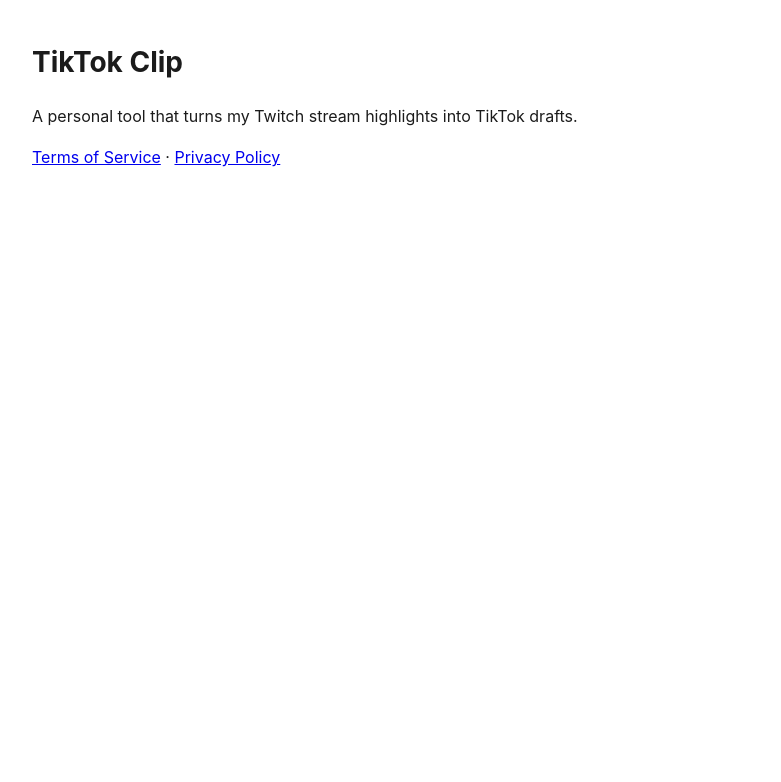
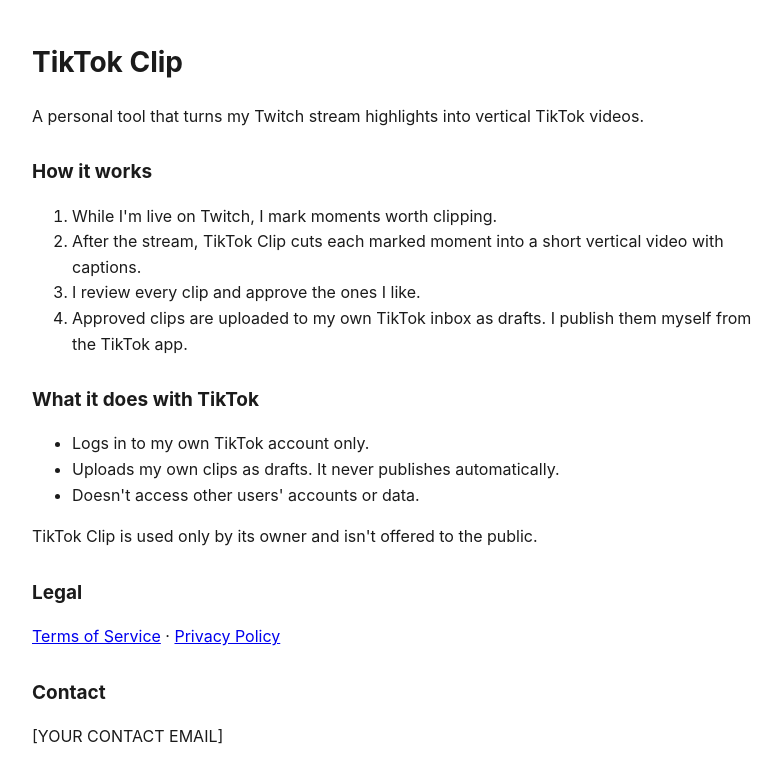
Before and after one commit to Opthelf/Clip_gen-, a plain HTML site: page index.html in a window 1280 px wide. Shown: the whole page, without its empty margins (248-1029 px from the left). Drawn offline with Linux system fonts and the light colour scheme.

Commit message:
Add files via upload

```diff
--- a/index.html
+++ b/index.html
@@ -1,8 +1,32 @@
 <!doctype html>
 <html lang="en"><head><meta charset="utf-8"><meta name="viewport" content="width=device-width, initial-scale=1">
-<title>TikTok Clip</title><link rel="stylesheet" href="style.css"></head>
+<title>TikTok Clip</title>
+<meta name="description" content="A personal tool that turns my Twitch stream highlights into TikTok drafts.">
+<link rel="stylesheet" href="style.css"></head>
 <body>
 <h1>TikTok Clip</h1>
-<p>A personal tool that turns my Twitch stream highlights into TikTok drafts.</p>
+<p>A personal tool that turns my Twitch stream highlights into vertical TikTok videos.</p>
+
+<h2>How it works</h2>
+<ol>
+  <li>While I'm live on Twitch, I mark moments worth clipping.</li>
+  <li>After the stream, TikTok Clip cuts each marked moment into a short vertical video with captions.</li>
+  <li>I review every clip and approve the ones I like.</li>
+  <li>Approved clips are uploaded to my own TikTok inbox as drafts. I publish them myself from the TikTok app.</li>
+</ol>
+
+<h2>What it does with TikTok</h2>
+<ul>
+  <li>Logs in to my own TikTok account only.</li>
+  <li>Uploads my own clips as drafts. It never publishes automatically.</li>
+  <li>Doesn't access other users' accounts or data.</li>
+</ul>
+
+<p>TikTok Clip is used only by its owner and isn't offered to the public.</p>
+
+<h2>Legal</h2>
 <p><a href="terms.html">Terms of Service</a> · <a href="privacy.html">Privacy Policy</a></p>
+
+<h2>Contact</h2>
+<p>[YOUR CONTACT EMAIL]</p>
 </body></html>
```
